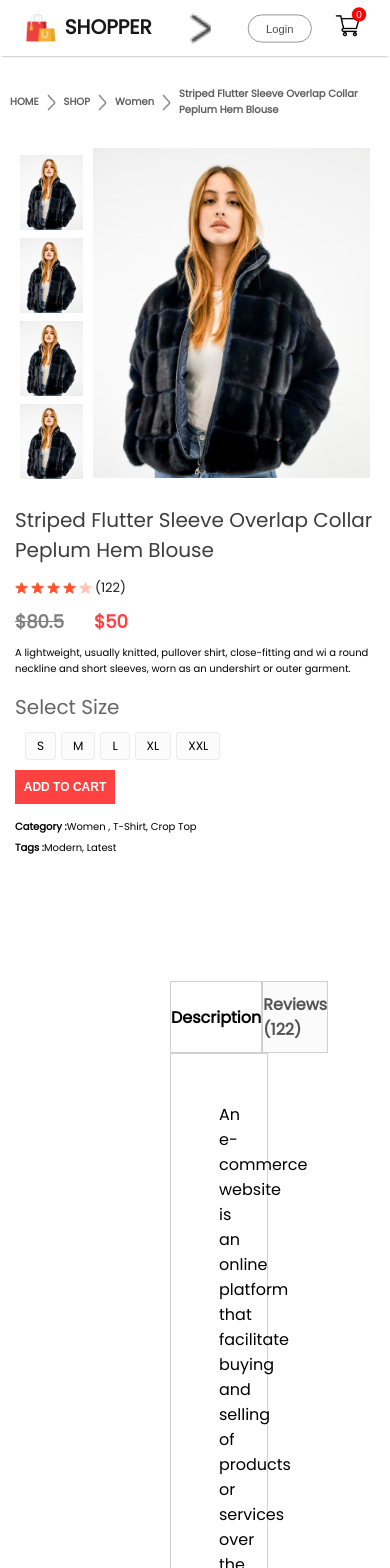
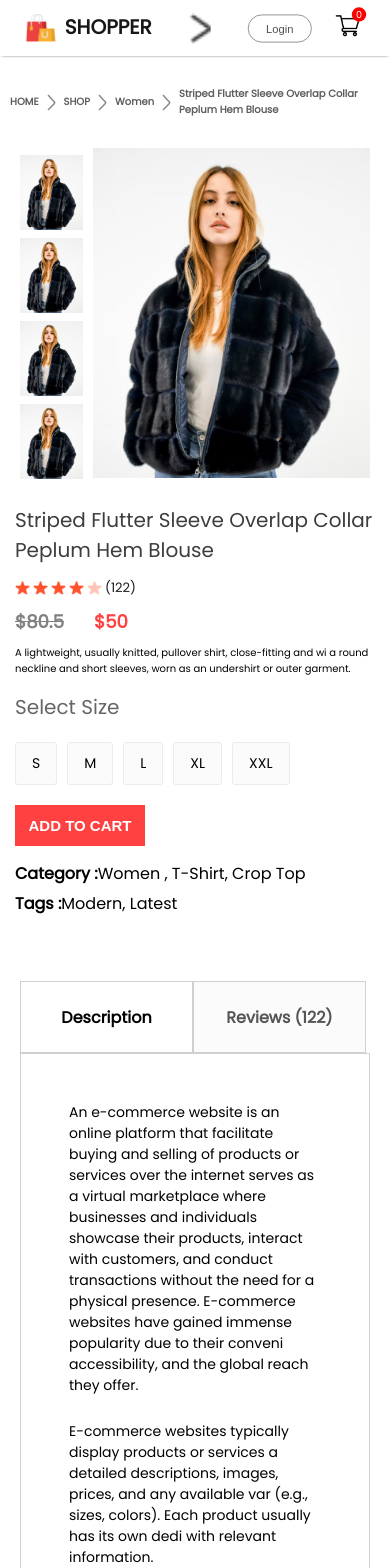
Before and after one commit to RoopaChiluvuri/E-Commerce, a React (Create React App) app: page /product/1 in a window 390 px wide. Shown: the top 1568 px of the page. Built offline with nearby package versions, Linux system fonts and the light colour scheme.

Commit message:
made DescriptionBox responsive

```diff
--- a/src/Components/DescriptionBox/DescriptionBox.css
+++ b/src/Components/DescriptionBox/DescriptionBox.css
@@ -29,3 +29,18 @@
     padding: 48px;
     padding-bottom: 70px;
 }
+
+@media(max-width:1280px){
+    .descriptionbox{
+        margin: 60px;
+    }
+}
+
+@media(max-width:800px){
+    .descriptionbox{
+        margin: 60px 20px;
+    }
+    .descriptionbox-description{
+        font-size: 14px;
+    }
+}
--- a/src/Components/ProductDisplay/ProductDisplay.css
+++ b/src/Components/ProductDisplay/ProductDisplay.css
@@ -269,4 +269,23 @@
         font-size: 20px;
         font-weight: 500;
     }
+    .productdisplay-right-stars img{
+        width: 15px;
+    }
+    .productdisplay-right-sizes{
+        gap: 10px;
+        margin: 20px 0px;
+    }
+    .productdisplay-right-sizes div{
+        padding: 10px 16px;
+        font-size: 14px;
+    }
+    .productdisplay-right button{
+        width: 130px;
+        font-size: 15px;
+        padding: 12px 0px;
+    }
+    .productdisplay-right-category{
+        font-size: 16px;
+    }
 }
```
